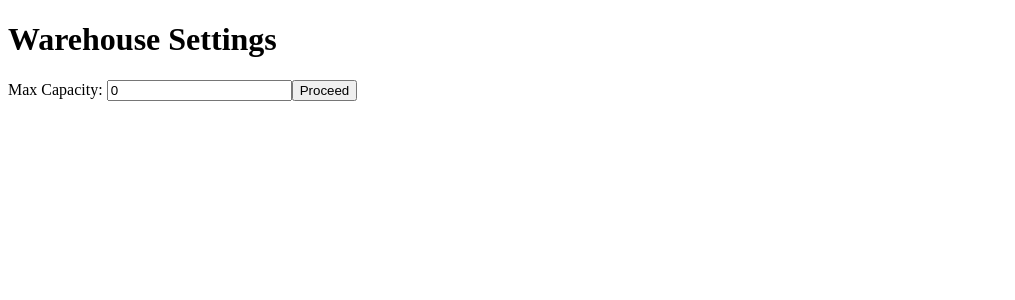
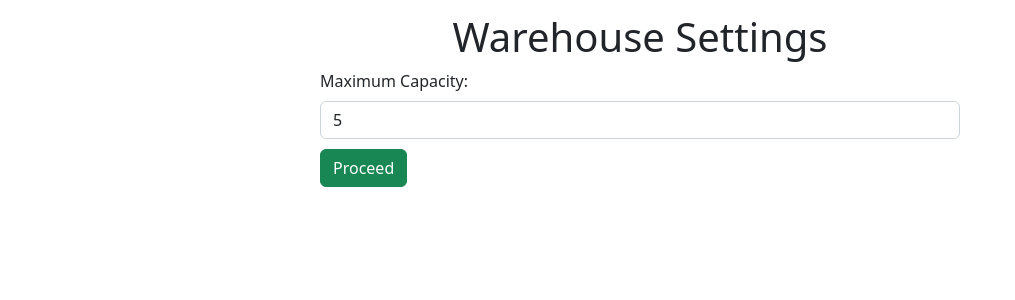
Before and after one commit to AlvaroDSolari19/inventoryManagementSystem, a React (Create React App) app in the folder client-side/: page / in a window 1280 px wide. Shown: the top 300 px of the page, without its empty margins (0-1015 px from the left). Built offline with nearby package versions, Linux system fonts and the light colour scheme.

Commit message:
Finalized Landing Page

```diff
--- a/client-side/package.json
+++ b/client-side/package.json
@@ -7,7 +7,9 @@
     "@testing-library/react": "^13.4.0",
     "@testing-library/user-event": "^13.5.0",
     "axios": "^1.1.0",
+    "bootstrap": "^5.2.2",
     "react": "^18.2.0",
+    "react-bootstrap": "^2.5.0",
     "react-dom": "^18.2.0",
     "react-router-dom": "^6.4.2",
     "react-scripts": "5.0.1",
--- a/client-side/src/App.jsx
+++ b/client-side/src/App.jsx
@@ -2,6 +2,7 @@ import { BrowserRouter, Routes, Route } from 'react-router-dom'
 import { Home, GuitarsInventory } from './pages'
 import { GuitarForm } from './components/Form/GuitarForm'
 import { UpdateForm } from './components/Form/UpdateForm'
+import './index.css'
 
 export const App = () => {
     return (
--- /dev/null
+++ b/client-side/src/index.css
@@ -0,0 +1,14 @@
+@import 'bootstrap/dist/css/bootstrap.min.css';
+
+.mainTitle{
+    text-align: center;
+}
+
+.formContainer{
+    margin: 1% auto 0;
+    width: 50%;
+}
+
+.finalButtons{
+    margin-top: 10px;
+}
--- a/client-side/src/pages/Home.jsx
+++ b/client-side/src/pages/Home.jsx
@@ -1,10 +1,12 @@
 import { useState } from 'react';
 import { useNavigate } from 'react-router-dom';
+import Form from 'react-bootstrap/Form';
+import Button from 'react-bootstrap/Button';
 
 export const Home = () => {
 
     const navigateTo = useNavigate();
-    const [maxCapacity, setMaxCapacity] = useState(0);
+    const [maxCapacity, setMaxCapacity] = useState(5);
 
     const handleSubmit = (someEvent) => {
         someEvent.preventDefault();
@@ -12,17 +14,19 @@ export const Home = () => {
     }
 
     return (
-        <>
-            <h1>Warehouse Settings</h1>
+        <div className="formContainer">
+            <h1 className="mainTitle">Warehouse Settings</h1>
 
-            <form action="" onSubmit={handleSubmit}>
+            <Form onSubmit={handleSubmit}>
 
-                <label htmlFor="">Max Capacity: </label>
-                <input type="number" value={maxCapacity} onChange={ (someEvent) => setMaxCapacity(someEvent.target.value)} min="0"/>
+                <Form.Group>
+                    <Form.Label htmlFor=""> Maximum Capacity: </Form.Label>
+                    <Form.Control type="number" value={maxCapacity} onChange={ (someEvent) => setMaxCapacity(someEvent.target.value)} min="0"/>
+                </Form.Group>
 
-                <button type="submit">Proceed</button>
+                <Button className="finalButtons" variant='success' type="submit">Proceed</Button>
 
-            </form>
-        </>
+            </Form>
+        </div>
     );
 }
```
Also changed, not shown: 1 other file (tests, documents, lock files or other folders).
